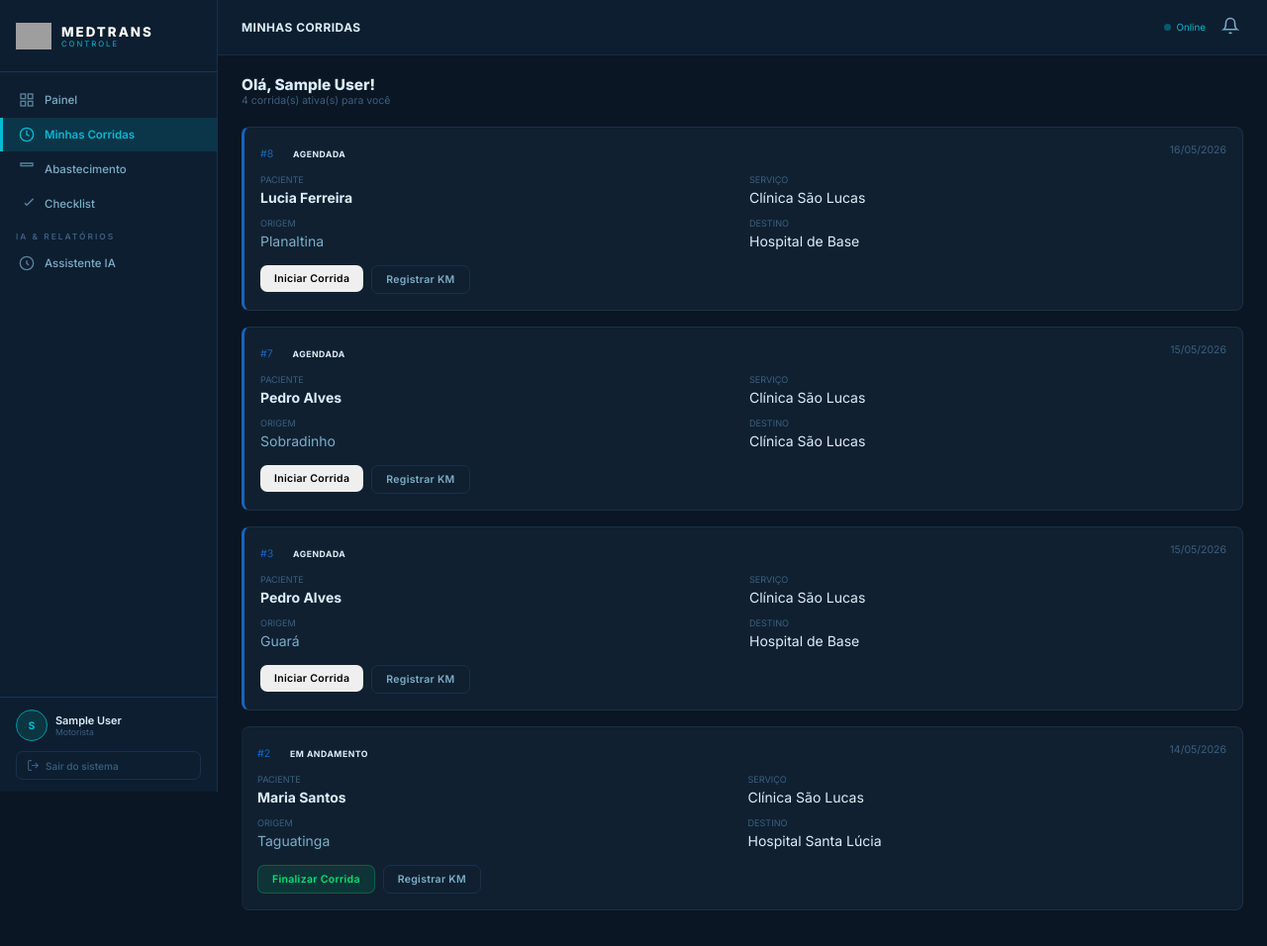
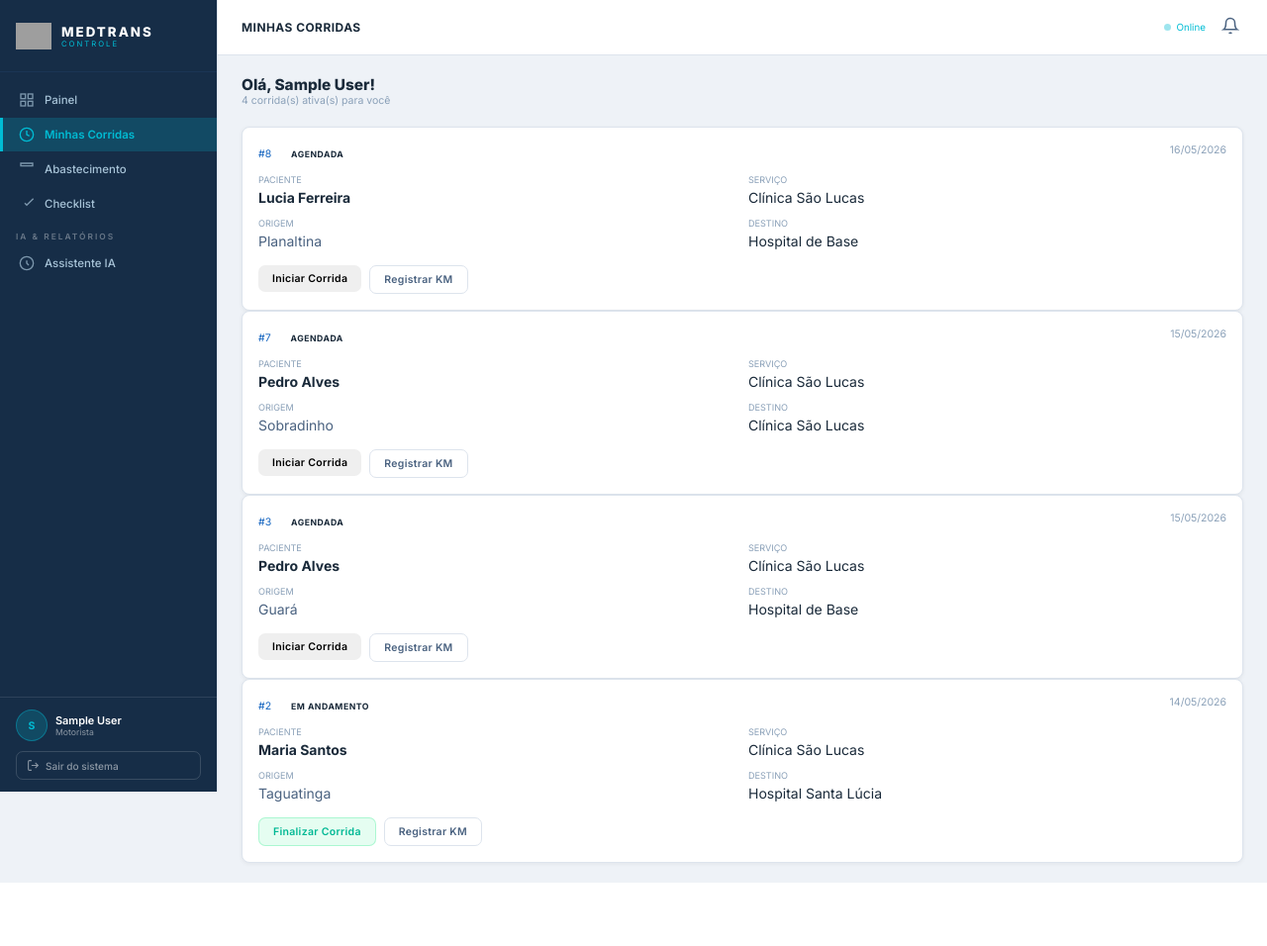
Before and after one commit to salveci2022/MEDTRANS360, a Flask app: page /painel/motorista in a window 1280 px wide. Shown: the whole page at 99% size. After the commit the page ends 892 px from the top, so only its background shows below. Run offline with Flask 3, Linux system fonts and the light colour scheme; the visitor is signed in with stand-in values (Sample User, id 1); data comes from the database, SQL or seed files in the repository; data that the repository does not hold is empty; some libraries are stand-ins or nearby versions; grey boxes are pictures that could not be loaded.

Commit message:
v13: tema claro igual Replit

```diff
--- a/templates/base.html
+++ b/templates/base.html
@@ -7,12 +7,12 @@
 <link href="https://fonts.googleapis.com/css2?family=Inter:wght@300;400;500;600;700;800&display=swap" rel="stylesheet">
 <style>
 :root{
-  --bg:#0b1624;--sidebar:#0d1e30;--card:#102030;--card2:#132638;
-  --border:#1a304a;--border2:#1f3a58;
-  --teal:#00bcd4;--teal2:#0097a7;--teal3:#00e5ff;
+  --bg:#eef2f7;--sidebar:#162d47;--card:#ffffff;--card2:#f8fafc;
+  --border:#dde4ed;--border2:#c8d5e4;
+  --teal:#00bcd4;--teal2:#0097a7;
   --blue:#1565c0;--blue2:#1e88e5;
-  --green:#00e676;--red:#ff5252;--orange:#ff9800;--yellow:#ffd600;
-  --text:#dceefa;--text2:#7baec8;--text3:#3a6080;
+  --green:#00b894;--red:#e53935;--orange:#f57c00;--yellow:#f9a825;
+  --text:#1a2a3a;--text2:#4a6280;--text3:#8aa0b8;
   --font:'Inter',sans-serif;--radius:8px;
 }
 *{margin:0;padding:0;box-sizing:border-box}
@@ -24,7 +24,7 @@ html,body{height:100%;background:var(--bg);color:var(--text);font-family:var(--f
 
 /* SIDEBAR */
 .sidebar{
-  width:220px;min-height:100vh;background:#0d1e30;
+  width:220px;min-height:100vh;background:#162d47;
   border-right:1px solid var(--border);position:fixed;
   left:0;top:0;bottom:0;z-index:100;display:flex;flex-direction:column;
   transition:transform .3s;
@@ -38,15 +38,15 @@ html,body{height:100%;background:var(--bg);color:var(--text);font-family:var(--f
 .sidebar-logo-text .sub{font-size:.55rem;color:#00bcd4;letter-spacing:2px;text-transform:uppercase}
 
 .sidebar-nav{flex:1;padding:10px 0;overflow-y:auto}
-.nav-section{padding:10px 16px 4px;font-size:.6rem;color:var(--text3);letter-spacing:2px;text-transform:uppercase;font-weight:600}
+.nav-section{padding:10px 16px 4px;font-size:.6rem;color:rgba(255,255,255,.35);letter-spacing:2px;text-transform:uppercase;font-weight:600}
 .nav-item{
   display:flex;align-items:center;gap:10px;padding:9px 16px;
-  color:var(--text2);text-decoration:none;font-size:.82rem;font-weight:500;
+  color:#a8c4d8;text-decoration:none;font-size:.82rem;font-weight:500;
   border-left:3px solid transparent;transition:all .15s;margin:1px 0;
   position:relative;
 }
-.nav-item:hover{background:rgba(0,188,212,.08);color:#ffffff;border-left-color:#00bcd4}
-.nav-item.active{background:rgba(0,188,212,.15);color:#00bcd4;border-left-color:#00bcd4;font-weight:600}
+.nav-item:hover{background:rgba(255,255,255,.08);color:#ffffff;border-left-color:#00bcd4}
+.nav-item.active{background:rgba(0,188,212,.2);color:#00bcd4;border-left-color:#00bcd4;font-weight:600}
 .nav-item svg{flex-shrink:0;width:16px;height:16px;opacity:.7}
 .nav-item.active svg,.nav-item:hover svg{opacity:1}
 .nav-badge{
@@ -54,22 +54,22 @@ html,body{height:100%;background:var(--bg);color:var(--text);font-family:var(--f
   font-size:.55rem;font-weight:700;padding:2px 6px;border-radius:10px;
 }
 
-.sidebar-footer{padding:12px 16px;border-top:1px solid #1a3555}
+.sidebar-footer{padding:12px 16px;border-top:1px solid rgba(255,255,255,.1)}
 .user-row{display:flex;align-items:center;gap:8px;margin-bottom:10px}
-.user-av{width:32px;height:32px;background:rgba(0,191,165,.15);border:1px solid var(--teal2);border-radius:50%;display:flex;align-items:center;justify-content:center;font-size:.75rem;font-weight:700;color:var(--teal);flex-shrink:0}
-.user-name{font-size:.78rem;font-weight:600;color:var(--text)}
-.user-role{font-size:.62rem;color:var(--text3);text-transform:capitalize}
-.btn-logout{display:flex;align-items:center;gap:6px;width:100%;padding:7px 10px;background:none;border:1px solid var(--border);color:var(--text3);font-size:.72rem;border-radius:7px;cursor:pointer;font-family:var(--font);font-weight:500;text-decoration:none;transition:all .15s}
+.user-av{width:32px;height:32px;background:rgba(0,188,212,.2);border:1px solid rgba(0,188,212,.4);border-radius:50%;display:flex;align-items:center;justify-content:center;font-size:.75rem;font-weight:700;color:var(--teal);flex-shrink:0}
+.user-name{font-size:.78rem;font-weight:600;color:#ffffff}
+.user-role{font-size:.62rem;color:rgba(255,255,255,.5);text-transform:capitalize}
+.btn-logout{display:flex;align-items:center;gap:6px;width:100%;padding:7px 10px;background:none;border:1px solid rgba(255,255,255,.15);color:rgba(255,255,255,.5);font-size:.72rem;border-radius:7px;cursor:pointer;font-family:var(--font);font-weight:500;text-decoration:none;transition:all .15s}
 .btn-logout:hover{border-color:var(--red);color:var(--red)}
 
 /* MAIN */
 .main{margin-left:220px;flex:1;display:flex;flex-direction:column;min-height:100vh}
 .topbar{
-  height:56px;background:#0d1e30;border-bottom:1px solid #182e45;
+  height:56px;background:#ffffff;border-bottom:1px solid #dde4ed;
   display:flex;align-items:center;justify-content:space-between;
   padding:0 24px;position:sticky;top:0;z-index:50;
 }
-.topbar-title{font-size:.85rem;font-weight:700;color:var(--text);letter-spacing:.5px}
+.topbar-title{font-size:.85rem;font-weight:700;color:#1a2a3a;letter-spacing:.5px}
 .topbar-right{display:flex;align-items:center;gap:12px;position:relative}
 .online-dot{display:flex;align-items:center;gap:5px;font-size:.7rem;color:#00bcd4}
 .online-dot::before{content:'';width:7px;height:7px;border-radius:50%;background:#00bcd4;animation:pulse 2s infinite}
@@ -78,36 +78,36 @@ html,body{height:100%;background:var(--bg);color:var(--text);font-family:var(--f
 .page{padding:20px 24px;flex:1}
 
 /* CARDS */
-.card{background:#102030;border:1px solid #1a304a;border-radius:var(--radius);padding:16px}
+.card{background:#ffffff;border:1px solid #dde4ed;border-radius:var(--radius);padding:16px;box-shadow:0 1px 4px rgba(0,0,0,.06)}
 .card-header{display:flex;align-items:center;justify-content:space-between;margin-bottom:14px;padding-bottom:10px;border-bottom:1px solid var(--border)}
 .card-title{font-size:.78rem;font-weight:700;text-transform:uppercase;letter-spacing:.5px;color:var(--text2)}
 
 /* STAT CARDS */
 .stats-grid{display:grid;grid-template-columns:repeat(auto-fit,minmax(150px,1fr));gap:12px;margin-bottom:18px}
-.stat-card{background:#102030;border:1px solid #1a304a;border-radius:var(--radius);padding:16px;position:relative;overflow:hidden;transition:all .2s}
+.stat-card{background:#ffffff;border:1px solid #dde4ed;border-radius:var(--radius);padding:16px;position:relative;overflow:hidden;transition:all .2s;box-shadow:0 1px 4px rgba(0,0,0,.06)}
 .stat-card:hover{border-color:var(--border2);transform:translateY(-2px)}
 .stat-card::after{content:'';position:absolute;top:0;left:0;right:0;height:2px;background:var(--accent,var(--teal))}
-.stat-label{font-size:.62rem;color:var(--text3);text-transform:uppercase;letter-spacing:1px;font-weight:600;margin-bottom:6px}
-.stat-value{font-size:1.8rem;font-weight:800;line-height:1;margin-bottom:2px}
-.stat-sub{font-size:.65rem;color:var(--text3)}
+.stat-label{font-size:.62rem;color:#8aa0b8;text-transform:uppercase;letter-spacing:1px;font-weight:600;margin-bottom:6px}
+.stat-value{font-size:1.8rem;font-weight:800;line-height:1;margin-bottom:2px;color:#1a2a3a}
+.stat-sub{font-size:.65rem;color:#8aa0b8}
 .stat-icon{position:absolute;right:14px;bottom:14px;opacity:.08;font-size:2rem}
 
 /* TABLE */
 .table-wrap{overflow-x:auto}
 table{width:100%;border-collapse:collapse;font-size:.8rem}
-thead th{background:#091827;color:#4a7090;font-size:.62rem;text-transform:uppercase;letter-spacing:1px;font-weight:600;padding:9px 12px;text-align:left;border-bottom:1px solid var(--border)}
-tbody tr{border-bottom:1px solid rgba(36,53,80,.5);transition:background .12s}
+thead th{background:#f0f4f8;color:#6080a0;font-size:.62rem;text-transform:uppercase;letter-spacing:1px;font-weight:600;padding:9px 12px;text-align:left;border-bottom:1px solid var(--border)}
+tbody tr{border-bottom:1px solid #eef2f7;transition:background .12s}
 tbody tr:hover{background:rgba(0,191,165,.04)}
-tbody td{padding:10px 12px;color:var(--text2)}
-tbody td strong{color:var(--text)}
+tbody td{padding:10px 12px;color:#4a6280}
+tbody td strong{color:#1a2a3a}
 
 /* STATUS */
 .status{display:inline-flex;align-items:center;gap:4px;padding:3px 8px;border-radius:12px;font-size:.62rem;font-weight:700;text-transform:uppercase;letter-spacing:.5px}
-.s-agendada{background:rgba(255,152,0,.12);color:var(--orange);border:1px solid rgba(255,152,0,.25)}
-.s-em_andamento{background:rgba(0,229,255,.12);color:var(--cyan);border:1px solid rgba(0,229,255,.25)}
-.s-concluida{background:rgba(0,230,118,.12);color:var(--green);border:1px solid rgba(0,230,118,.25)}
-.s-cancelada{background:rgba(255,82,82,.12);color:var(--red);border:1px solid rgba(255,82,82,.25)}
-.s-disponivel{background:rgba(0,230,118,.12);color:var(--green);border:1px solid rgba(0,230,118,.25)}
+.s-agendada{background:#fff8e1;color:#f57c00;border:1px solid #ffe082}
+.s-em_andamento{background:#e0f7fa;color:#0097a7;border:1px solid #80deea}
+.s-concluida{background:#e8f5e9;color:#2e7d32;border:1px solid #a5d6a7}
+.s-cancelada{background:#ffebee;color:#c62828;border:1px solid #ef9a9a}
+.s-disponivel{background:#e8f5e9;color:#2e7d32;border:1px solid #a5d6a7}
 .s-em_uso{background:rgba(0,229,255,.12);color:var(--cyan);border:1px solid rgba(0,229,255,.25)}
 
 /* PRIORITY */
@@ -118,8 +118,8 @@ tbody td strong{color:var(--text)}
 .btn{display:inline-flex;align-items:center;gap:6px;padding:7px 14px;border-radius:7px;font-size:.75rem;font-weight:600;cursor:pointer;border:none;transition:all .15s;text-decoration:none;font-family:var(--font);letter-spacing:.3px}
 .btn-teal{background:#00bcd4;color:#000}
 .btn-teal:hover{background:#0097a7;box-shadow:0 4px 12px rgba(0,191,165,.35)}
-.btn-ghost{background:transparent;color:var(--text2);border:1px solid var(--border)}
-.btn-ghost:hover{border-color:var(--teal);color:var(--teal)}
+.btn-ghost{background:transparent;color:#4a6280;border:1px solid #dde4ed}
+.btn-ghost:hover{border-color:#00bcd4;color:#00bcd4}
 .btn-danger{background:rgba(255,82,82,.1);color:var(--red);border:1px solid rgba(255,82,82,.25)}
 .btn-danger:hover{background:rgba(255,82,82,.2)}
 .btn-green{background:rgba(0,230,118,.1);color:var(--green);border:1px solid rgba(0,230,118,.25)}
--- a/templates/clinicas.html
+++ b/templates/clinicas.html
@@ -6,14 +6,14 @@
   <div style="font-size:1rem;font-weight:700">{{ clinicas|length }} clínica(s)</div>
   <button class="btn btn-teal" onclick="document.getElementById('modal-nova').classList.add('open')">+ Nova Clínica</button>
 </div>
-<div class="card">
+<div class="card" style="background:#fff">
   <div class="table-wrap">
     <table>
       <thead><tr><th>#</th><th>Nome</th><th>CNPJ</th><th>Telefone</th><th>Responsável</th><th>Endereço</th><th>Status</th></tr></thead>
       <tbody>
         {% for c in clinicas %}
         <tr>
-          <td style="color:var(--teal);font-weight:600">{{ c.id }}</td>
+          <td style="color:#00bcd4;font-weight:600">{{ c.id }}</td>
           <td><strong>{{ c.nome }}</strong></td>
           <td style="font-size:.72rem;font-family:monospace">{{ c.cnpj or '—' }}</td>
           <td>{{ c.telefone or '—' }}</td>
@@ -22,7 +22,7 @@
           <td><span class="status {{ 's-concluida' if c.ativo else 's-cancelada' }}">{{ 'Ativa' if c.ativo else 'Inativa' }}</span></td>
         </tr>
         {% else %}
-        <tr><td colspan="7" style="text-align:center;padding:24px;color:var(--text3)">Nenhuma clínica</td></tr>
+        <tr><td colspan="7" style="text-align:center;padding:24px;color:#8aa0b8">Nenhuma clínica</td></tr>
         {% endfor %}
       </tbody>
     </table>
--- a/templates/km_etapas.html
+++ b/templates/km_etapas.html
@@ -2,11 +2,11 @@
 {% block title %}Registrar KM — MEDTRANS 360{% endblock %}
 {% block page_title %}REGISTRAR KM{% endblock %}
 {% block content %}
-<div class="card" style="max-width:600px;margin:0 auto">
+<div class="card" style="background:#fff" style="max-width:600px;margin:0 auto">
   <div class="card-header">
     <span class="card-title" style="color:var(--cyan)">Corrida #{{ corrida.id }} — {{ corrida.paciente_nome or '—' }}</span>
   </div>
-  <p style="font-size:.8rem;color:var(--text3);margin-bottom:20px">Registre o KM do odômetro em cada etapa da corrida.</p>
+  <p style="font-size:.8rem;color:#8aa0b8;margin-bottom:20px">Registre o KM do odômetro em cada etapa da corrida.</p>
   <form method="POST">
     <div style="display:flex;flex-direction:column;gap:16px">
       {% set etapas = [
@@ -24,7 +24,7 @@
         </div>
         <div style="flex:1">
           <div style="font-size:.8rem;font-weight:700;margin-bottom:2px">{{ titulo }}</div>
-          <div style="font-size:.65rem;color:var(--text3)">{{ desc }}</div>
+          <div style="font-size:.65rem;color:#8aa0b8">{{ desc }}</div>
         </div>
         <input type="number" name="{{ campo }}" class="form-control" style="width:120px"
                placeholder="KM" step="0.1" min="0"
--- a/templates/motoristas.html
+++ b/templates/motoristas.html
@@ -5,14 +5,14 @@
 <div style="display:flex;justify-content:space-between;align-items:center;margin-bottom:20px">
   <div>
     <div style="font-size:1.1rem;font-weight:800">Motoristas Cadastrados</div>
-    <div style="font-size:.75rem;color:var(--text3)">{{ motoristas|length }} motorista(s)</div>
+    <div style="font-size:.75rem;color:#8aa0b8">{{ motoristas|length }} motorista(s)</div>
   </div>
   <button class="btn btn-primary" onclick="document.getElementById('modal-novo').classList.add('open')">
     <svg width="14" height="14" fill="none" stroke="currentColor" stroke-width="2" viewBox="0 0 24 24"><line x1="12" y1="5" x2="12" y2="19"/><line x1="5" y1="12" x2="19" y2="12"/></svg>
     Novo Motorista
   </button>
 </div>
-<div class="card">
+<div class="card" style="background:#fff">
   <div class="table-wrap">
     <table>
       <thead><tr><th>#</th><th>Nome</th><th>CNH</th><th>Telefone</th><th>Veículo</th><th>Placa</th><th>Status</th></tr></thead>
@@ -28,7 +28,7 @@
           <td><span class="status {{ 's-concluida' if m.ativo else 's-cancelada' }}">{{ 'Ativo' if m.ativo else 'Inativo' }}</span></td>
         </tr>
         {% else %}
-        <tr><td colspan="7" style="text-align:center;padding:32px;color:var(--text3)">Nenhum motorista cadastrado</td></tr>
+        <tr><td colspan="7" style="text-align:center;padding:32px;color:#8aa0b8">Nenhum motorista cadastrado</td></tr>
         {% endfor %}
       </tbody>
     </table>
--- a/templates/pacientes.html
+++ b/templates/pacientes.html
@@ -3,10 +3,10 @@
 {% block page_title %}PACIENTES{% endblock %}
 {% block content %}
 <div style="display:flex;justify-content:space-between;align-items:center;margin-bottom:20px">
-  <div><div style="font-size:1.1rem;font-weight:800">Pacientes</div><div style="font-size:.75rem;color:var(--text3)">{{ pacientes|length }} cadastrado(s)</div></div>
+  <div><div style="font-size:1.1rem;font-weight:800">Pacientes</div><div style="font-size:.75rem;color:#8aa0b8">{{ pacientes|length }} cadastrado(s)</div></div>
   <button class="btn btn-primary" onclick="document.getElementById('modal-novo').classList.add('open')">+ Novo Paciente</button>
 </div>
-<div class="card">
+<div class="card" style="background:#fff">
   <div class="table-wrap">
     <table>
       <thead><tr><th>#</th><th>Nome</th><th>CPF</th><th>Telefone</th><th>Convênio</th><th>Endereço</th></tr></thead>
@@ -21,7 +21,7 @@
           <td>{{ (p.endereco or '—')[:40] }}</td>
         </tr>
         {% else %}
-        <tr><td colspan="6" style="text-align:center;padding:32px;color:var(--text3)">Nenhum paciente cadastrado</td></tr>
+        <tr><td colspan="6" style="text-align:center;padding:32px;color:#8aa0b8">Nenhum paciente cadastrado</td></tr>
         {% endfor %}
       </tbody>
     </table>
--- a/templates/painel_motorista.html
+++ b/templates/painel_motorista.html
@@ -4,32 +4,32 @@
 {% block content %}
 <div style="margin-bottom:20px">
   <div style="font-size:1.1rem;font-weight:800">Olá, {{ usuario }}!</div>
-  <div style="font-size:.75rem;color:var(--text3)">{{ corridas|length }} corrida(s) ativa(s) para você</div>
+  <div style="font-size:.75rem;color:#8aa0b8">{{ corridas|length }} corrida(s) ativa(s) para você</div>
 </div>
 {% for c in corridas %}
-<div class="card" style="margin-bottom:16px;border-left:3px solid {% if c.status == 'em_andamento' %}var(--cyan){% else %}var(--blue){% endif %}">
+<div class="card" style="background:#fff" style="margin-bottom:16px;border-left:3px solid {% if c.status == 'em_andamento' %}var(--cyan){% else %}var(--blue){% endif %}">
   <div style="display:flex;justify-content:space-between;align-items:flex-start;margin-bottom:12px">
     <div>
       <span style="font-family:var(--mono);color:var(--blue);font-size:.75rem">#{{ c.id }}</span>
       <span class="status status-{{ c.status }}" style="margin-left:8px">{{ c.status.replace('_',' ') }}</span>
     </div>
-    <span style="font-size:.75rem;color:var(--text3);font-family:var(--mono)">{{ c.data_agendada or '' }}</span>
+    <span style="font-size:.75rem;color:#8aa0b8;font-family:var(--mono)">{{ c.data_agendada or '' }}</span>
   </div>
   <div style="display:grid;grid-template-columns:1fr 1fr;gap:12px;margin-bottom:16px">
     <div>
-      <div style="font-size:.65rem;color:var(--text3);font-family:var(--mono);text-transform:uppercase;margin-bottom:4px">Paciente</div>
+      <div style="font-size:.65rem;color:#8aa0b8;font-family:var(--mono);text-transform:uppercase;margin-bottom:4px">Paciente</div>
       <div style="font-weight:700">{{ c.paciente_nome or '—' }}</div>
     </div>
     <div>
-      <div style="font-size:.65rem;color:var(--text3);font-family:var(--mono);text-transform:uppercase;margin-bottom:4px">Serviço</div>
+      <div style="font-size:.65rem;color:#8aa0b8;font-family:var(--mono);text-transform:uppercase;margin-bottom:4px">Serviço</div>
       <div>{{ c.clinica_nome or '—' }}</div>
     </div>
     <div>
-      <div style="font-size:.65rem;color:var(--text3);font-family:var(--mono);text-transform:uppercase;margin-bottom:4px">Origem</div>
-      <div style="color:var(--text2)">{{ c.origem or '—' }}</div>
+      <div style="font-size:.65rem;color:#8aa0b8;font-family:var(--mono);text-transform:uppercase;margin-bottom:4px">Origem</div>
+      <div style="color:#4a6280">{{ c.origem or '—' }}</div>
     </div>
     <div>
-      <div style="font-size:.65rem;color:var(--text3);font-family:var(--mono);text-transform:uppercase;margin-bottom:4px">Destino</div>
+      <div style="font-size:.65rem;color:#8aa0b8;font-family:var(--mono);text-transform:uppercase;margin-bottom:4px">Destino</div>
       <div style="color:var(--cyan)">{{ c.destino or '—' }}</div>
     </div>
   </div>
@@ -49,9 +49,9 @@
   </div>
 </div>
 {% else %}
-<div class="card" style="text-align:center;padding:48px">
+<div class="card" style="background:#fff" style="text-align:center;padding:48px">
   <div style="font-size:2rem;margin-bottom:12px;opacity:.3">🚑</div>
-  <div style="color:var(--text3)">Nenhuma corrida ativa no momento</div>
+  <div style="color:#8aa0b8">Nenhuma corrida ativa no momento</div>
 </div>
 {% endfor %}
 {% endblock %}
```
Also changed, not shown: other parts of templates/base.html (+11 -11 lines), templates/checklist.html (+6 -6 lines), templates/combustivel.html (+7 -7 lines), templates/corridas.html (+5 -5 lines), templates/dashboard.html (+22 -22 lines), templates/financeiro.html (+4 -4 lines), templates/ia.html (+6 -6 lines), templates/portal_clinica.html (+6 -6 lines), templates/veiculos.html (+4 -4 lines).
